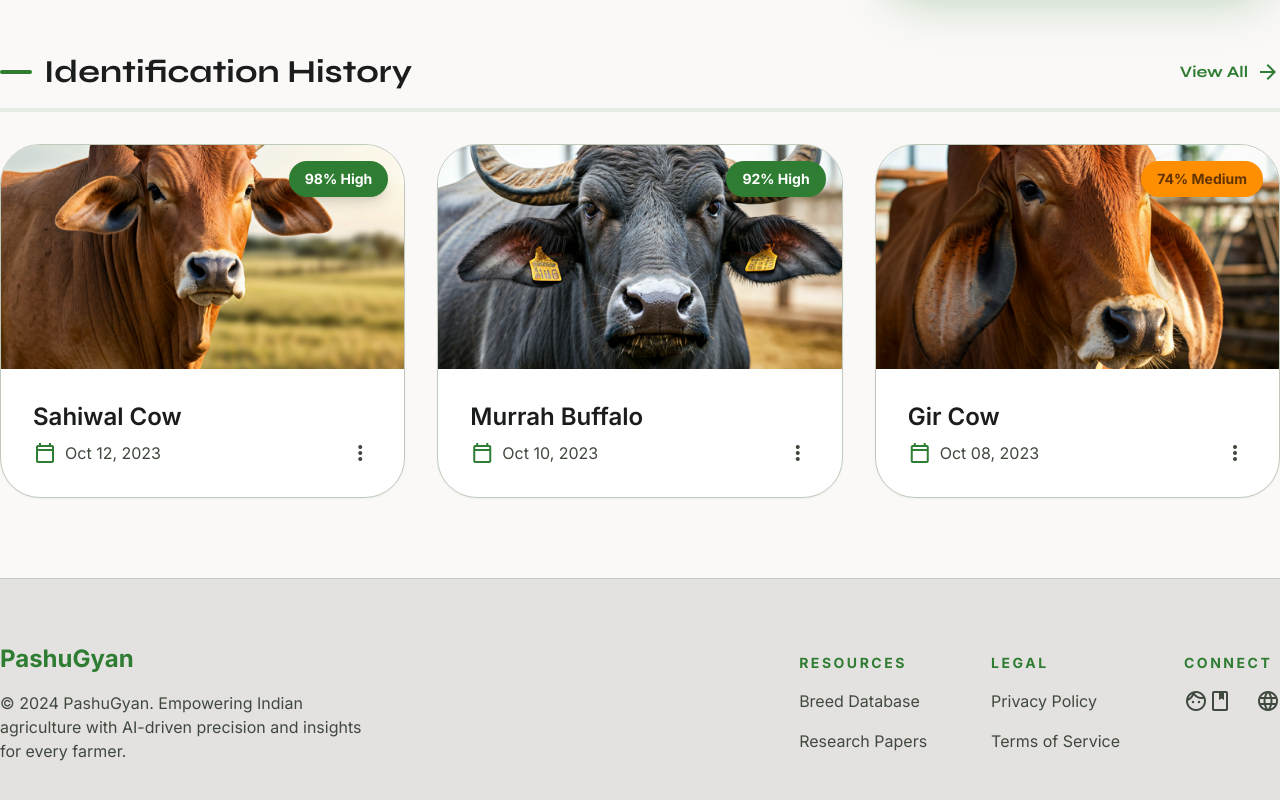
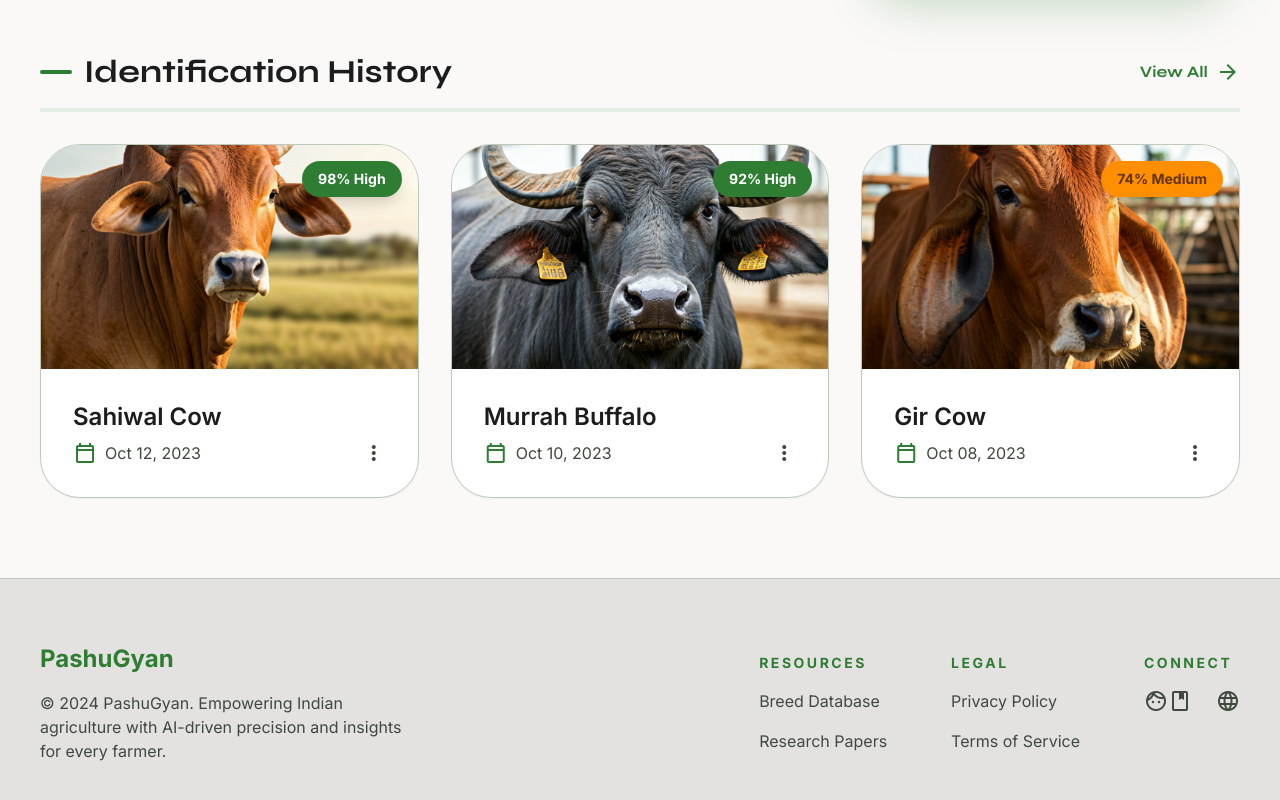
Before and after one commit to Anirudh-chaudhari/Pashugyan, a Next.js app: page /dashboard in a window 1280 px wide. Shown: the part 920-1720 px from the top of the page. Built offline with nearby package versions, Linux system fonts and the light colour scheme; no server answers.

Commit message:
feat: widen dashboard layout for a more polished look

```diff
--- a/src/app/(app)/dashboard/dashboard-client.tsx
+++ b/src/app/(app)/dashboard/dashboard-client.tsx
@@ -490,7 +490,7 @@ export function DashboardClient({ fontClassName }: DashboardClientProps) {
         </div>
       </header>
 
-      <main className="mx-auto flex w-full max-w-[1600px] flex-col px-gutter pb-20 pt-24 md:px-container-margin-desktop">
+      <main className="flex w-full flex-col px-4 pb-20 pt-24 sm:px-6 md:px-8 lg:px-10">
         <section className="animate-fade-in-up mb-12 flex flex-col items-start justify-between gap-stack-md md:flex-row md:items-center">
           <div>
             <h1 className="mb-2 text-4xl font-bold leading-tight text-[#1b1c1c] md:text-5xl font-display">
@@ -781,8 +781,8 @@ export function DashboardClient({ fontClassName }: DashboardClientProps) {
         </span>
       </Link>
 
-      <footer className="w-full border-t border-[#bfcaba] bg-[#e4e2e1] px-gutter py-16 md:px-container-margin-desktop">
-        <div className="mx-auto flex max-w-[1600px] flex-col items-start justify-between gap-12 md:flex-row md:items-center">
+      <footer className="w-full border-t border-[#bfcaba] bg-[#e4e2e1] px-4 py-16 sm:px-6 md:px-8 lg:px-10">
+        <div className="flex flex-col items-start justify-between gap-12 md:flex-row md:items-center">
           <div className="flex flex-col gap-4">
             <span className="text-[24px] font-bold leading-8 text-[#2e7d32]">
               PashuGyan
```
